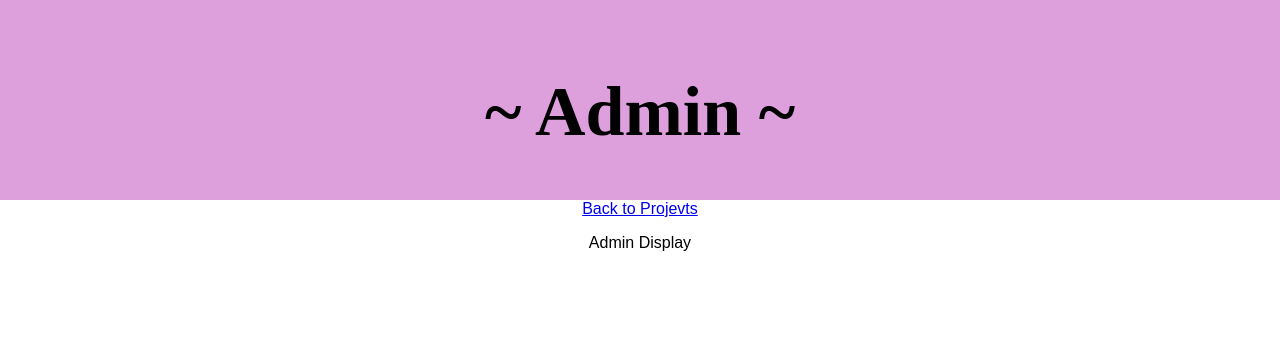
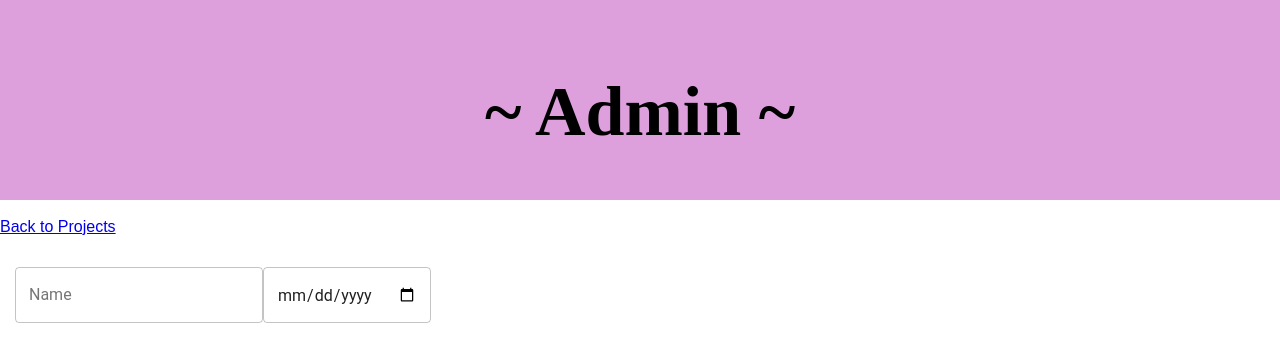
Before and after one commit to TianaJohnson/sagas-portfolio-master, a React app: page /#/admin in a window 1280 px wide. Built offline with nearby package versions, Linux system fonts and the light colour scheme.

Commit message:
stringify projevt table and ran server side on post man. checks out.

```diff
--- a/server/server.js
+++ b/server/server.js
@@ -6,6 +6,7 @@ const router = require('./modules/portfolio.router.js');
 
 /** ---------- MIDDLEWARE ---------- **/
 app.use(bodyParser.json()); // needed for angular requests
+app.use(bodyParser.urlencoded({ extended: true }));
 app.use(express.static('build'));
 
 /** ---------- ROUTES ---------- **/
--- a/src/components/Admin/Admin.js
+++ b/src/components/Admin/Admin.js
@@ -1,6 +1,7 @@
 import React, { Component } from 'react';
 import AdminHeader from './../Header/AdminHeader.js';
 import { HashRouter as Router, Route, Link } from 'react-router-dom';
+import AdminDisplay from './AdminDisplay';
 
 class Portfolio extends Component {
 
@@ -10,12 +11,15 @@ class Portfolio extends Component {
                 <Router>
                     <div>
                     <AdminHeader />
-
-                        <Link to='/'>Back to Projevts</Link>
+                        <br/>
+                        <Link to='/'>Back to Projects</Link>
                         <Route exact path="/" component={Portfolio} />
                     </div>
                 </Router>
-                <p>Admin Display</p>
+                <div>
+                <AdminDisplay/>
+
+                </div>
             </div>
         )
     }
--- /dev/null
+++ b/src/components/Admin/AdminDisplay.js
@@ -0,0 +1,36 @@
+import React, { Component } from 'react';
+// import { withStyles } from '@material-ui/core/styles';
+// import MenuItem from '@material-ui/core/MenuItem';
+import TextField from '@material-ui/core/TextField';
+
+
+class AdminDisplay extends Component {
+
+
+
+    render() {
+        return (
+            // material UI display
+            <div className="admin-display-div">
+                <form className="admin-display">
+                    <TextField
+                        className="input-display"
+                        id="outlined-name"
+                        label="Name"
+                        margin="normal"
+                        variant="outlined"
+                />
+
+                <TextField
+                        className="input-display"
+                        type="date"
+                        id="outlined-name"
+                        margin="normal"
+                        variant="outlined"
+                />
+                </form>
+            </div>
+        )
+    }
+}
+export default AdminDisplay;
--- a/src/components/App/App.css
+++ b/src/components/App/App.css
@@ -1,6 +1,6 @@
-.App {
+/* .App {
   text-align: center;
-}
+} */
 
 
 .App-title {
@@ -17,6 +17,7 @@
 }
 
 .portfolio-header {
+  text-align: center;
   background-color: deepskyblue;
   font-family: cursive;
   font-size: 35px;
@@ -25,9 +26,18 @@
 }
 
 .admin-header {
+  text-align: center;
   font-family: cursive;
   font-size: 35px;
   background-color: plum;
   height: 150px;
   padding: 25px;
 }
+
+.input-display {
+  float: left;
+}
+
+.admin-display-div {
+  padding: 15px;
+}
--- a/src/components/App/App.js
+++ b/src/components/App/App.js
@@ -1,6 +1,6 @@
 import React, { Component } from 'react';
 import './App.css';
-import { HashRouter as Router, Route, Link } from 'react-router-dom';
+import { HashRouter as Router, Route} from 'react-router-dom';
 // import Header from './../Header/Header.js';
 // import AdminHeader from './../Header/AdminHeader.js';
 import Portfolio from './../Portfolio/Portfolio.js';
--- a/src/components/Header/Header.js
+++ b/src/components/Header/Header.js
@@ -5,7 +5,7 @@ class Header extends Component {
     render(){
         return(
             <div className="portfolio-header">
-            <h1>Tiana Johnson</h1>
+            <h1> ~ Tiana Johnson ~ </h1>
             <br/>
             </div>
         )
--- a/src/components/Portfolio/Portfolio.js
+++ b/src/components/Portfolio/Portfolio.js
@@ -1,15 +1,43 @@
 import React, { Component } from 'react';
 import Header from './../Header/Header.js';
+import { connect } from 'react-redux';
+import axios from 'axios';
 
 class Portfolio extends Component {
 
-    render(){
-        return(
+    componentDidMount = () => {
+        this.getPortfolio();
+    }
+
+    getPortfolio = () => {
+        axios({
+            method: 'GET',
+            url: '/portfolio'
+        }).then((response) => {
+            const action = {
+                type: 'SET_PROJECTS',
+                payload: response.data
+            };
+            this.props.dispatch(action);
+        }).catch((error) => {
+            console.log('error in get Portfolio', error);
+        })
+    }
+
+
+    render() {
+        return (
             <div>
-                <Header/>
-            <p>Portfolio display</p>
+                <Header />
+                <p>Portfolio display</p>
+                {JSON.stringify(this.props.reduxStore.projects)}
+
             </div>
         )
     }
 }
-export default Portfolio;
+
+const mapReduxStoreToProps = reduxStore => ({
+    reduxStore,
+});
+export default connect(mapReduxStoreToProps)(Portfolio);
```
Also changed, not shown: server/modules/portfolio.router.js (+8 -2 lines).
